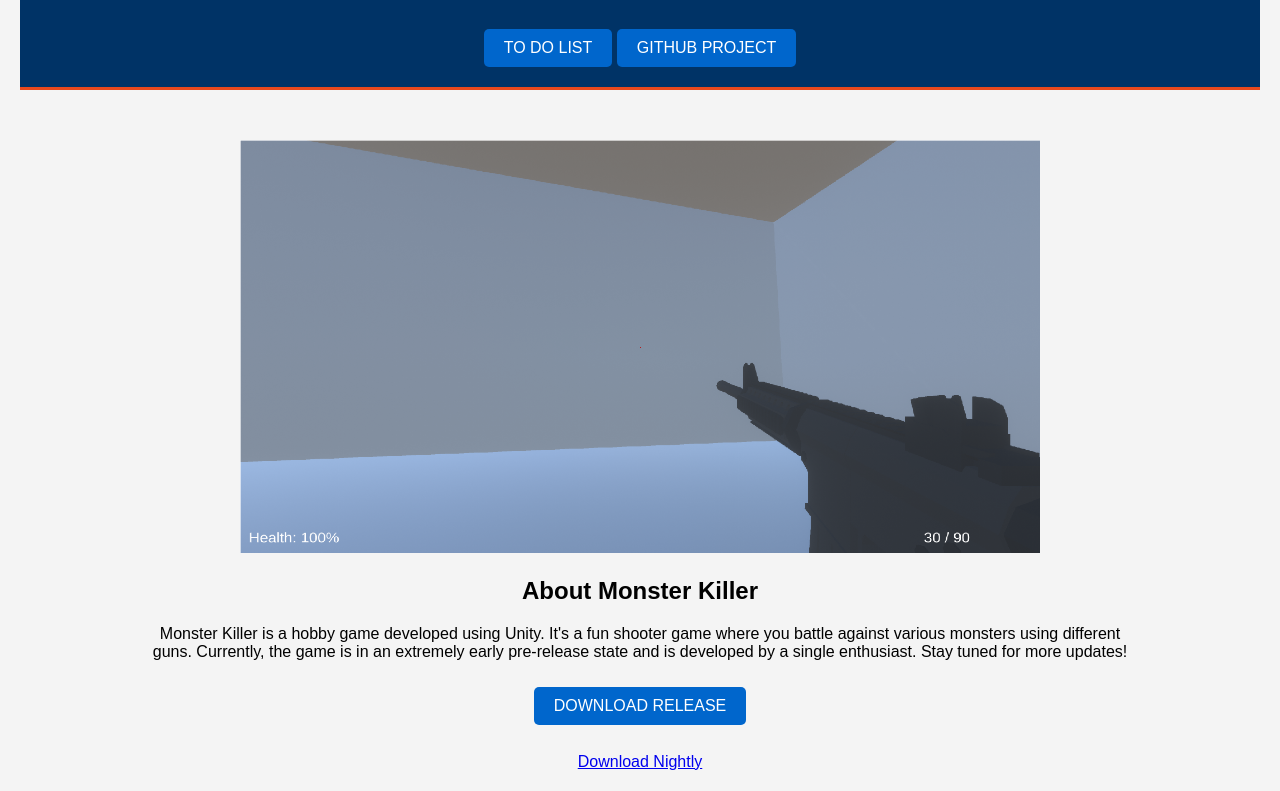
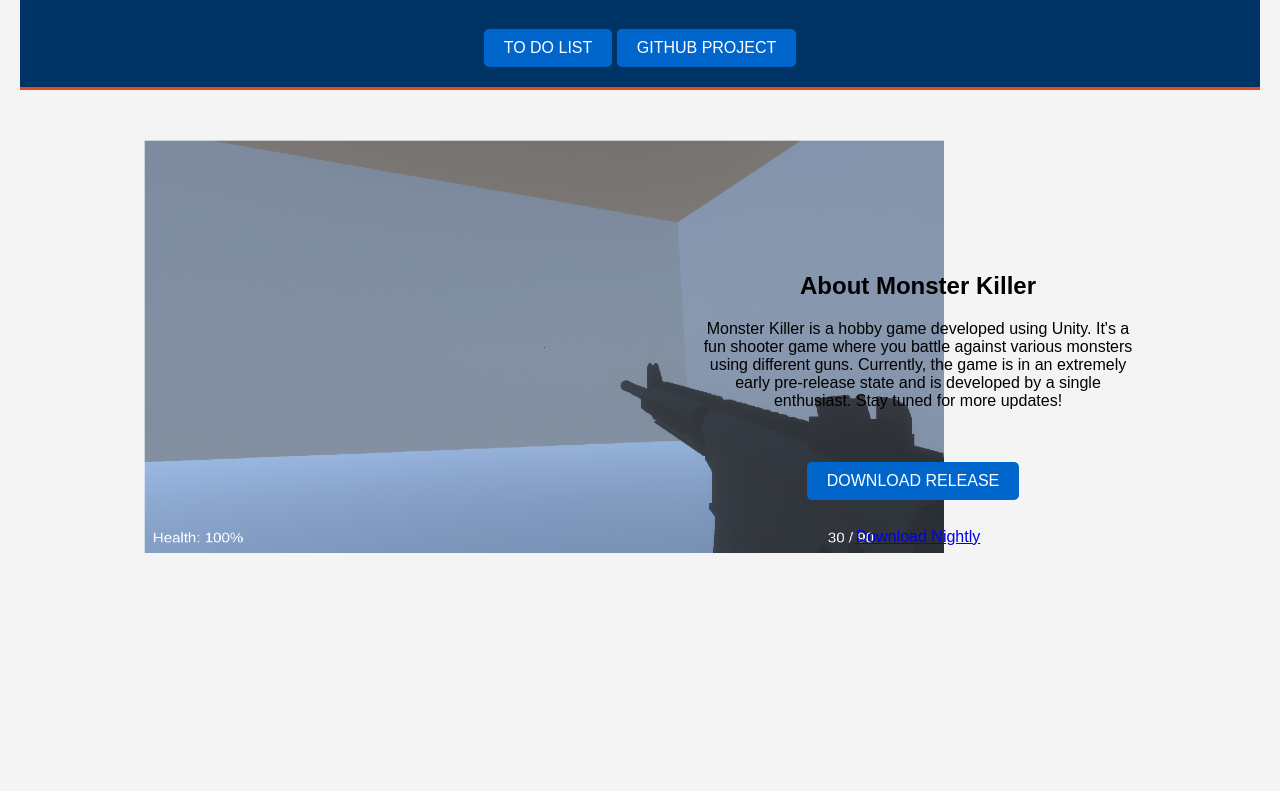
Before and after one commit to noatuh/shooter-game-site, a plain HTML site: page index.html in a window 1280 px wide. Shown: the part 91-882 px from the top of the page. After the commit the page ends 800 px from the top, so only its background shows below. Drawn offline with Linux system fonts and the light colour scheme.

Commit message:
Reformatted webpage

```diff
--- a/index.html
+++ b/index.html
@@ -11,16 +11,21 @@
         <a href="https://github.com/noatuh/shooter">GitHub Project</a>
     </header>
 
-    <div class="container">
-        <div class="game-img" style="padding-top: 50px;"><img src="image.png" alt="" style="width: 800px;"></div>
+    <div class="container clearfix">
+        <div class="game-img">
+            <img src="image.png" alt="" style="width: 800px;">
+        </div>
+        <br> <br> <br> <br> <br> <br> <br> <br> <br>
         <h2>About Monster Killer</h2>
         <p>
             Monster Killer is a hobby game developed using Unity. It's a fun shooter game where you battle against various monsters using different guns. Currently, the game is in an extremely early pre-release state and is developed by a single enthusiast. Stay tuned for more updates!
         </p>
-        <a href="Shooter.zip" class="download-btn">Download Release</a>
-        <br>
-        <br>
-        <a href="https://github.com/noatuh/shooter/releases">Download Nightly</a>
+
+        <div class="download-links"> <br> <br>
+            <a href="Shooter.zip" class="download-btn">Download Release</a> <br> <br>
+            <a href="https://github.com/noatuh/shooter/releases">Download Nightly</a>
+        </div>
+
     </div>
 </body>
 </html>
--- a/style.css
+++ b/style.css
@@ -30,3 +30,31 @@ header a, .download-btn {
 header a:hover, .download-btn:hover {
     background: #0057b8;
 }
+.clearfix::after {
+    content: "";
+    clear: both;
+    display: table;
+}
+
+.game-img {
+    float: left;
+    /* Remove inline styles for width in your HTML if you use this */
+    width: 50%; /* Adjust as necessary */
+    padding-top: 50px; /* Adjust as necessary */
+    margin-right: 60px;
+}
+
+.download-btn {
+    display: inline-block; /* Change to inline-block for more control over width */
+    width: auto; /* Auto width based on content, or you can set a specific width */
+    padding: 10px 20px; /* Adjust padding to increase or decrease size */
+    text-align: center; /* This will center the text inside the button */
+    margin: 0 10px 10px 0; /* Adjust margin for spacing around the button */
+    box-sizing: border-box; /* Include padding in the width calculation */
+    /* Add other styles like background, color, border as needed */
+}
+
+.download-links {
+    /* ... other styles ... */
+    text-align: center; /* This will center the buttons within the .download-links div */
+}
```
